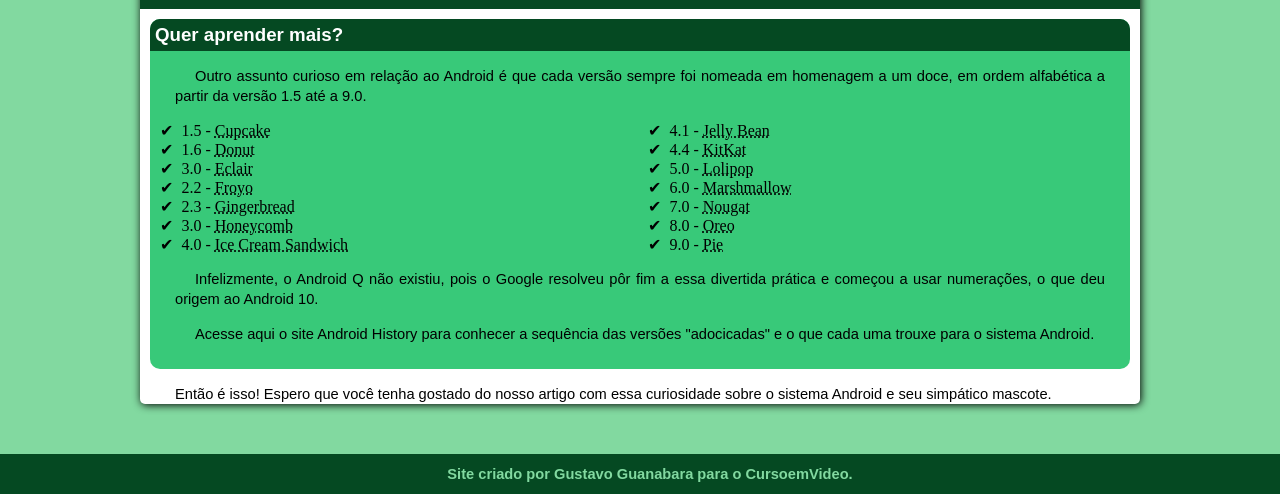
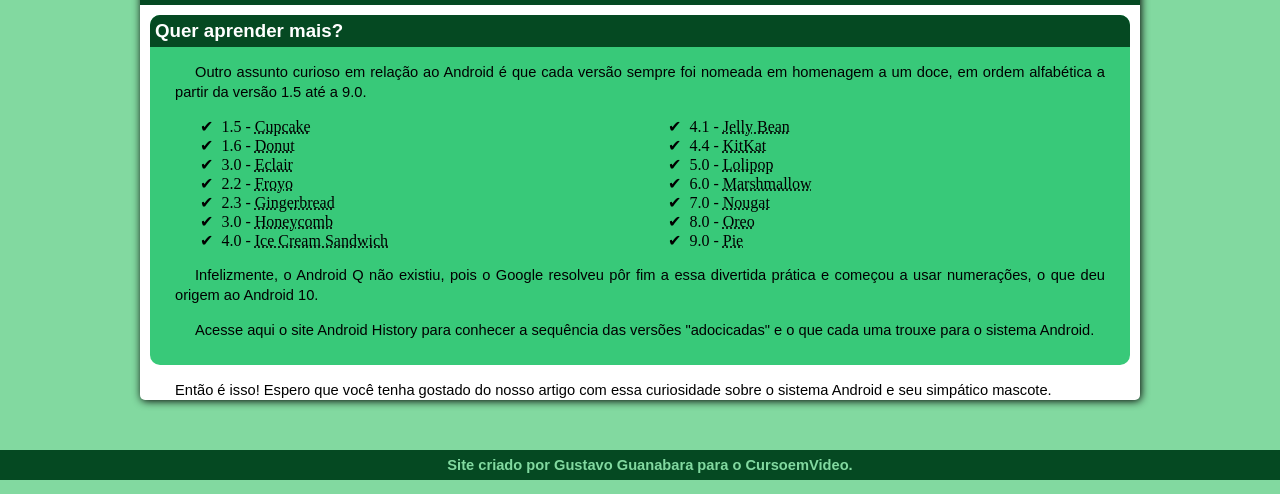
Before and after one commit to KaioRick/projeto-android, a plain HTML site: page index.html in a window 1280 px wide. Shown: the part 1985-2479 px from the top of the page. Drawn offline with Linux system fonts and the light colour scheme.

Commit message:
att de erro

```diff
--- a/estilo/style.css
+++ b/estilo/style.css
@@ -11,7 +11,7 @@
 }
 *{
     margin: 0px;
-    padding: 0px;
+
 }
 body{
     margin: 0px;
@@ -28,7 +28,7 @@ p {
 }
 header{
     margin: 0px;
-    padding: 10px;
+    padding: 8px;
     background-image: linear-gradient(to bottom,#38C979,#299257,#1D683E);
 }
 header > h1 {
@@ -73,11 +73,12 @@ nav > a:hover{
     border-radius: 10px 10px 0px 0px;
     border: 2px solid #1D683E;
 }
+
 #seone{
     display: block;
     margin: auto;
     max-width: 1000px;
-    min-width: 350px;
+    min-width: 250px;
     background-color: white;
     box-shadow: 1px 1px 8px black;
     border-radius: 0px 0px 5px 5px;
@@ -159,16 +160,17 @@ aside > h3{
 }
 
 footer{
+    display: block;
+    max-width: 100%;
+    padding: 0px;
     text-align: center;
-    display: block;
     margin-top: 50px;
-    max-width: 100%;
     background-color: #054922;
 }
 footer > p{
     font-family: Arial, Helvetica, sans-serif;
     margin: 0px;
-    padding: 10px;
+    padding: 5px 0px;
     color: #82D9A0;
     text-align: center;
     font-weight: bold;
```
